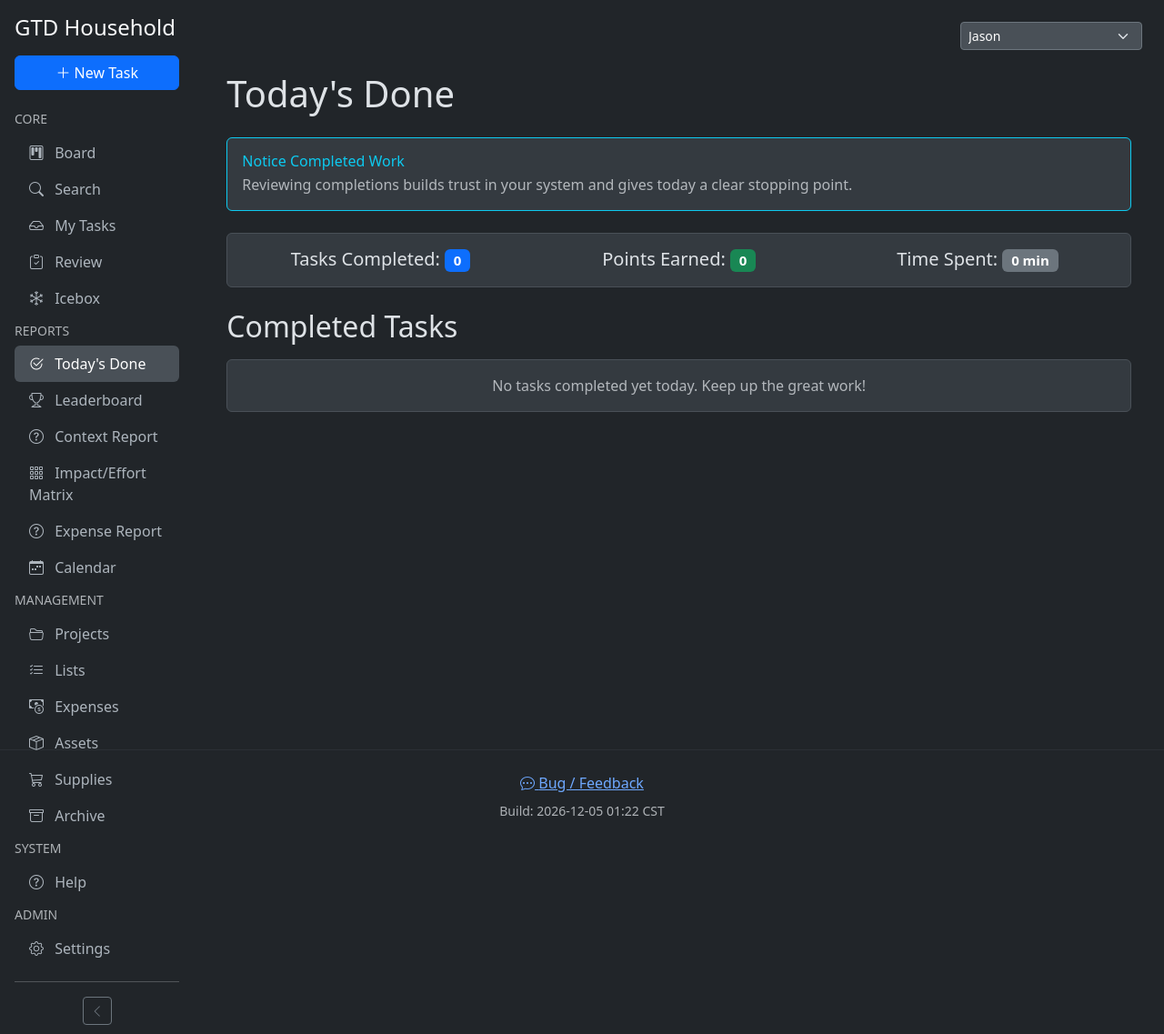
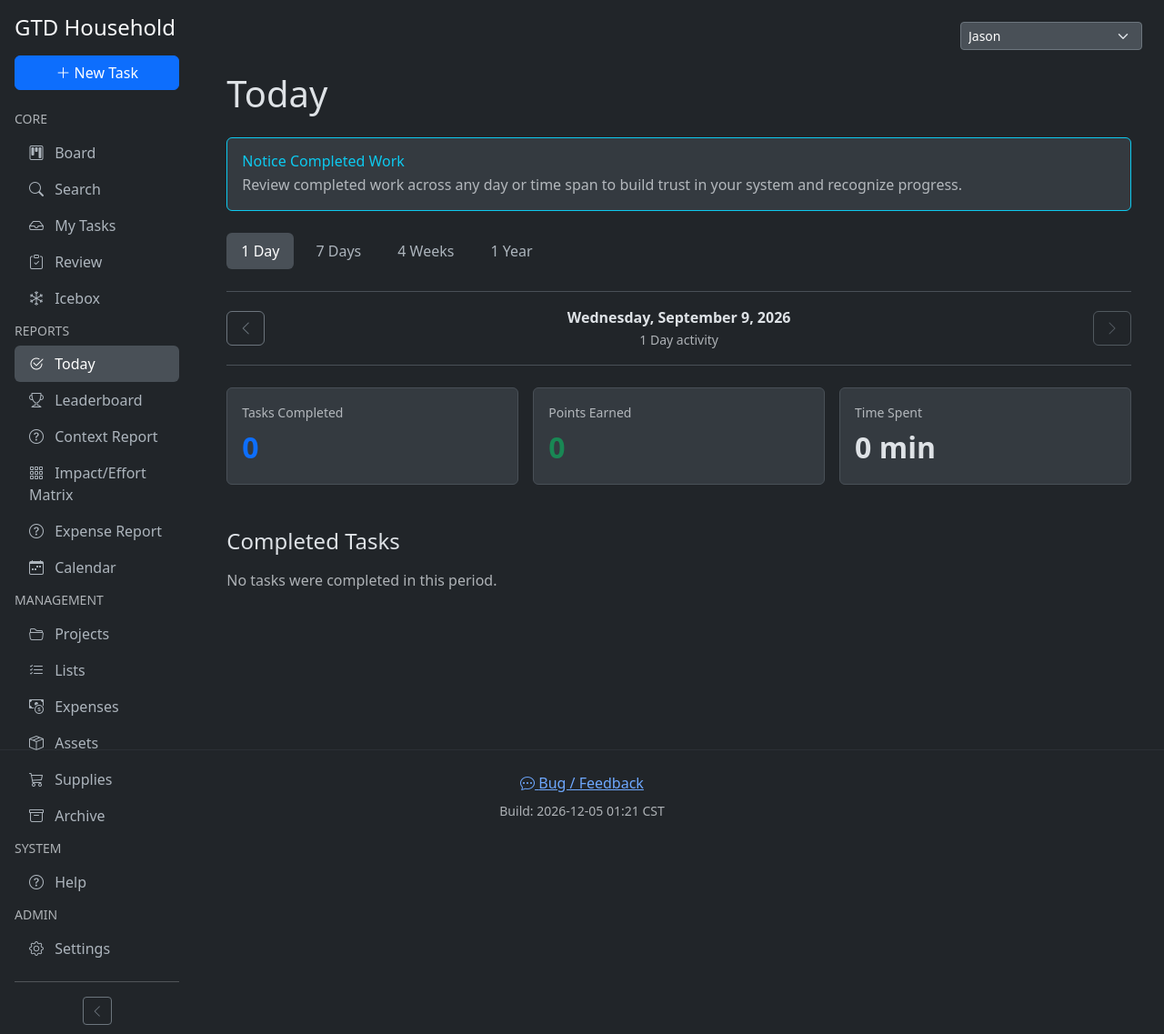
Before and after one commit to jasonbartholme/gtd-household, a Flask app: page /today_done in a window 1280 px wide. Shown: the top 1137 px of the page at 91% size. Run offline with Flask 3, Linux system fonts and the light colour scheme; data comes from the database, SQL or seed files in the repository.

Commit message:
Reworked the Today page for historical tracking

```diff
--- a/app.py
+++ b/app.py
@@ -480,7 +480,7 @@ def inject_global_data():
         'leaderboard': 'Leaderboard',
         'kanban': 'Board',
         'inbox': 'Inbox',
-        'today_done_view': 'Today\'s Done',
+        'today_done_view': 'Today',
         'context_report': 'Context Report',
         'impact_effort_report': 'Impact/Effort Matrix',
         'review': 'Review',
@@ -519,7 +519,7 @@ def inject_global_data():
         'context_report': ('Work by Context', 'GTD contexts group actions by where, when, or how you can do them, making it easier to choose useful work in the moment.'),
         'impact_effort_report': ('See the Tradeoffs', 'Compare the expected impact and effort of active work to help choose the next action deliberately.'),
         'expense_report': ('Review Spending Patterns', 'Regular review turns captured expense data into better household decisions.'),
-        'today_done_view': ('Notice Completed Work', 'Reviewing completions builds trust in your system and gives today a clear stopping point.'),
+        'today_done_view': ('Notice Completed Work', 'Review completed work across any day or time span to build trust in your system and recognize progress.'),
         'leaderboard': ('Celebrate Meaningful Progress', 'Use the leaderboard to notice completed commitments and recognize consistent follow-through across the household.'),
         'search': ('Find Work Quickly', 'Search tasks and projects across your household, including completed and archived records.'),
         'archive_view': ('Keep a Record', 'Completed work is archived so your active lists stay focused while past outcomes remain available for reference.'),
@@ -538,7 +538,7 @@ def inject_global_data():
             'icebox_view': 'Icebox',
         },
         'Reports': {
-            'today_done_view': 'Today\'s Done',
+            'today_done_view': 'Today',
             'leaderboard': 'Leaderboard',
             'context_report': 'Context Report',
             'impact_effort_report': 'Impact/Effort Matrix',
@@ -2729,21 +2729,53 @@ def edit_expense(id):
 def today_done_view():
     hid = session.get('household_id')
     today = get_local_now().date()
-    today_start = datetime(today.year, today.month, today.day, 0, 0, 0)
-    tomorrow_start = today_start + timedelta(days=1)
-
-    completed_tasks_today = ActionItem.query.filter(
+    period_options = {
+        '1d': {'label': '1 Day', 'days': 1},
+        '7d': {'label': '7 Days', 'days': 7},
+        '4w': {'label': '4 Weeks', 'days': 28},
+        '1y': {'label': '1 Year', 'days': 365},
+    }
+    period = request.args.get('period', '1d')
+    if period not in period_options:
+        period = '1d'
+    try:
+        selected_date = datetime.strptime(request.args.get('date', today.isoformat()), '%Y-%m-%d').date()
+    except ValueError:
+        selected_date = today
+    selected_date = min(selected_date, today)
+    period_days = period_options[period]['days']
+    start_date = selected_date - timedelta(days=period_days - 1)
+    period_start = datetime(start_date.year, start_date.month, start_date.day)
+    period_end = datetime(selected_date.year, selected_date.month, selected_date.day) + timedelta(days=1)
+
+    tasks = ActionItem.query.filter(
         ActionItem.household_id == hid,
+        ActionItem.is_deleted == False,
         ActionItem.status.in_(['done', 'archived']),
-        ActionItem.completed_at >= today_start,
-        ActionItem.completed_at < tomorrow_start
+        ActionItem.completed_at >= period_start,
+        ActionItem.completed_at < period_end
     ).order_by(ActionItem.completed_at.desc()).all()
 
-    total_tasks = len(completed_tasks_today)
-    total_points = sum(task.complexity_fib for task in completed_tasks_today)
-    total_time = sum(task.time_estimate or 0 for task in completed_tasks_today)
-
-    return render_template('today_done.html', tasks=completed_tasks_today, total_tasks=total_tasks, total_points=total_points, total_time=total_time)
+    total_tasks = len(tasks)
+    total_points = sum(task.complexity_fib or 0 for task in tasks)
+    total_time = sum(task.time_estimate or 0 for task in tasks)
+    previous_date = selected_date - timedelta(days=period_days)
+    next_date = selected_date + timedelta(days=period_days)
+
+    return render_template(
+        'today_done.html',
+        tasks=tasks,
+        total_tasks=total_tasks,
+        total_points=total_points,
+        total_time=total_time,
+        period=period,
+        period_options=period_options,
+        start_date=start_date,
+        selected_date=selected_date,
+        previous_date=previous_date,
+        next_date=next_date,
+        can_go_next=next_date <= today
+    )
 
 @app.route('/archive')
 def archive_view():
--- a/templates/today_done.html
+++ b/templates/today_done.html
@@ -5,23 +5,43 @@
     <h1 class="mb-4">{{ page_title }}</h1>
     {% include '_page_intro.html' %}
 
-    <div class="card mb-4">
-        <div class="card-body text-center">
-            <div class="row">
-                <div class="col"><h5 class="mb-0">Tasks Completed: <span class="badge bg-primary">{{ total_tasks }}</span></h5></div>
-                <div class="col"><h5 class="mb-0">Points Earned: <span class="badge bg-success">{{ total_points }}</span></h5></div>
-                <div class="col"><h5 class="mb-0">Time Spent: <span class="badge bg-secondary">{{ total_time }} min</span></h5></div>
-            </div>
+    <nav class="nav nav-pills gap-2 mb-4" aria-label="Activity period">
+        {% for option_key, option in period_options.items() %}
+        <a href="{{ url_for('today_done_view', period=option_key, date=selected_date.isoformat()) }}" class="nav-link {{ 'active' if period == option_key }}">{{ option.label }}</a>
+        {% endfor %}
+    </nav>
+
+    <div class="d-flex align-items-center justify-content-between border-top border-bottom py-3 mb-4">
+        <a href="{{ url_for('today_done_view', period=period, date=previous_date.isoformat()) }}" class="btn btn-outline-secondary" aria-label="Show previous period" title="Previous period"><i class="bi bi-chevron-left"></i></a>
+        <div class="text-center">
+            {% if start_date == selected_date %}
+            <div class="fw-semibold">{{ selected_date.strftime('%A, %B %-d, %Y') }}</div>
+            {% else %}
+            <div class="fw-semibold">{{ start_date.strftime('%b %-d, %Y') }} - {{ selected_date.strftime('%b %-d, %Y') }}</div>
+            {% endif %}
+            <small class="text-muted">{{ period_options[period].label }} activity</small>
         </div>
+        {% if can_go_next %}
+        <a href="{{ url_for('today_done_view', period=period, date=next_date.isoformat()) }}" class="btn btn-outline-secondary" aria-label="Show next period" title="Next period"><i class="bi bi-chevron-right"></i></a>
+        {% else %}
+        <span class="btn btn-outline-secondary disabled" aria-hidden="true"><i class="bi bi-chevron-right"></i></span>
+        {% endif %}
     </div>
 
-    <h2 class="mt-4 mb-3">Completed Tasks</h2>
+    <div class="row g-3 mb-5">
+        <div class="col-md-4"><div class="card h-100"><div class="card-body"><div class="text-muted small mb-1">Tasks Completed</div><div class="fs-2 fw-semibold text-primary">{{ total_tasks }}</div></div></div></div>
+        <div class="col-md-4"><div class="card h-100"><div class="card-body"><div class="text-muted small mb-1">Points Earned</div><div class="fs-2 fw-semibold text-success">{{ total_points }}</div></div></div></div>
+        <div class="col-md-4"><div class="card h-100"><div class="card-body"><div class="text-muted small mb-1">Time Spent</div><div class="fs-2 fw-semibold">{{ total_time }} min</div></div></div></div>
+    </div>
+
+    <section aria-labelledby="completed-tasks-heading">
+    <h2 id="completed-tasks-heading" class="h4 mb-3">Completed Tasks</h2>
     {% if tasks %}
     <div class="list-group">
         {% for task in tasks %}
-        <div class="list-group-item d-flex justify-content-between align-items-center">
+        <div class="list-group-item d-flex justify-content-between align-items-center gap-3">
             <div>
-                <h5 class="mb-1"><a href="{{ url_for('edit_action', id=task.id) }}" class="text-decoration-none">{{ task.title }}</a></h5>
+                <h3 class="h5 mb-1"><a href="{{ url_for('edit_action', id=task.id) }}" class="text-decoration-none">{{ task.title }}</a></h3>
                 {% if task.project %}
                 <small class="text-muted">Project: <a href="{{ url_for('project_detail', id=task.project.id) }}">{{ task.project.name }}</a></small>
                 {% else %}
@@ -31,15 +51,16 @@
                 <p class="mb-1 small text-muted">{{ task.description|truncate(100) }}</p>
                 {% endif %}
             </div>
-            <div class="text-end">
-                <span class="badge bg-secondary me-2">{{ task.complexity_fib }} pts</span>
-                <small class="text-muted">{{ task.completed_at|humanize }}</small>
+            <div class="text-end flex-shrink-0">
+                <span class="badge bg-secondary">{{ task.complexity_fib or 0 }} pts</span>
+                <small class="d-block text-muted mt-1">{{ task.completed_at.strftime('%b %-d, %-I:%M %p') }}</small>
             </div>
         </div>
         {% endfor %}
     </div>
     {% else %}
-    <div class="card card-body text-center text-muted">No tasks completed yet today. Keep up the great work!</div>
+    <p class="text-muted">No tasks were completed in this period.</p>
     {% endif %}
+    </section>
 </div>
 {% endblock %}
```
